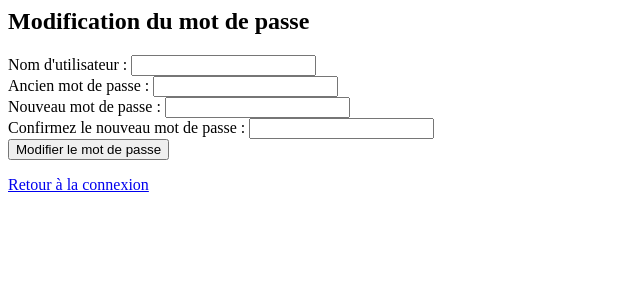
After one commit to Teddy35ted/Expose, a Django app: page /password_change/ in a window 1280 px wide. The commit adds this page. Shown: the top 300 px of the page, without its empty margins (0-640 px from the left). Run offline with Django 5.2, Linux system fonts and the light colour scheme.

Commit message:
nouveau commit

```diff
--- a/Expose/urls.py
+++ b/Expose/urls.py
@@ -23,5 +23,8 @@ urlpatterns = [
     path('login/', views.user_login, name='login'),
     path('signup/', views.signin, name='signin'),
     path('logout/', views.user_logout, name='logout'),
+    path('password_reset_request/', views.password_reset_request, name='password_reset_request'),
+    path('password_reset_confirm/<int:user_id>/', views.password_reset_confirm, name='password_reset_confirm'),
+    path('password_change/', views.password_change, name='password_change'),
     path('admin/', admin.site.urls),
 ]
--- a/connexion/templates/login.html
+++ b/connexion/templates/login.html
@@ -10,6 +10,9 @@
     <br>
     <button type="submit">Se connecter</button>
 </form>
+<p>
+    <a href="{% url 'password_reset_request' %}">Modifier le mot de passe</a>
+</p>
 <p>Pas encore inscrit ? <a href="{% url 'signin' %}">Inscrivez-vous ici</a>.</p>
 {% if error %}
     <p style="color: red;">{{ error }}</p>
--- /dev/null
+++ b/connexion/templates/password_change.html
@@ -0,0 +1,25 @@
+<!-- auth/templates/auth/password_change.html -->
+<h2>Modification du mot de passe</h2>
+<form method="post">
+    {% csrf_token %}
+    <label for="nom">Nom d'utilisateur :</label>
+    <input type="text" id="nom" name="nom" required>
+    <br>
+    <label for="ancien_mot_de_passe">Ancien mot de passe :</label>
+    <input type="password" id="ancien_mot_de_passe" name="ancien_mot_de_passe" required>
+    <br>
+    <label for="nouveau_mot_de_passe">Nouveau mot de passe :</label>
+    <input type="password" id="nouveau_mot_de_passe" name="nouveau_mot_de_passe" required>
+    <br>
+    <label for="confirm_mot_de_passe">Confirmez le nouveau mot de passe :</label>
+    <input type="password" id="confirm_mot_de_passe" name="confirm_mot_de_passe" required>
+    <br>
+    <button type="submit">Modifier le mot de passe</button>
+</form>
+{% if error %}
+    <p style="color: red;">{{ error }}</p>
+{% endif %}
+{% if success %}
+    <p style="color: green;">{{ success }}</p>
+{% endif %}
+<p><a href="{% url 'login' %}">Retour à la connexion</a></p>
--- a/connexion/views.py
+++ b/connexion/views.py
@@ -16,7 +16,7 @@ def signin(request):
         mot_de_passe_hash = hash_password(mot_de_passe)
 
         # Crée un nouvel utilisateur
-        Utilisateur.objects.create(nom=nom, mot_de_passe=mot_de_passe_hash.decode('utf-8'))  # Convertit le hash en chaîne
+        Utilisateur.objects.create(nom=nom, mot_de_passe=mot_de_passe_hash.decode('utf-8'))  # Convertit en chaîne
 
         return redirect('login')  # Redirige vers la page de connexion
 
@@ -61,3 +61,69 @@ def user_logout(request):
     if 'username' in request.session:
         del request.session['username']
     return redirect('login')
+
+
+def password_reset_request(request):
+    if request.method == 'POST':
+        nom = request.POST.get('nom')  # Nom d'utilisateur ou email
+        try:
+            utilisateur = Utilisateur.objects.get(nom=nom)
+            # Redirige vers la page de réinitialisation avec l'ID de l'utilisateur
+            return redirect('password_reset_confirm', user_id=utilisateur.id)
+        except Utilisateur.DoesNotExist:
+            return render(request, 'password_reset_request.html', {'error': 'Aucun utilisateur trouvé avec ce nom.'})
+
+    return render(request, 'password_reset_request.html')
+
+def password_reset_confirm(request, user_id):
+    try:
+        utilisateur = Utilisateur.objects.get(id=user_id)
+    except Utilisateur.DoesNotExist:
+        return render(request, 'password_reset_confirm.html', {'error': 'Utilisateur non trouvé.'})
+
+    if request.method == 'POST':
+        nouveau_mot_de_passe = request.POST.get('nouveau_mot_de_passe')
+        confirm_mot_de_passe = request.POST.get('confirm_mot_de_passe')
+
+        if nouveau_mot_de_passe != confirm_mot_de_passe:
+            return render(request, 'password_reset_confirm.html', {'error': 'Les mots de passe ne correspondent pas.'})
+
+        # Hash le nouveau mot de passe
+        utilisateur.mot_de_passe = hash_password(nouveau_mot_de_passe)
+        utilisateur.save()
+
+        return render(request, 'password_reset_confirm.html', {'success': 'Votre mot de passe a été réinitialisé avec succès.'})
+
+    return render(request, 'password_reset_confirm.html', {'user_id': user_id})
+
+
+def password_change(request):
+    if request.method == 'POST':
+        nom = request.POST.get('nom')
+        ancien_mot_de_passe = request.POST.get('ancien_mot_de_passe')
+        nouveau_mot_de_passe = request.POST.get('nouveau_mot_de_passe')
+        confirm_mot_de_passe = request.POST.get('confirm_mot_de_passe')
+
+        try:
+            utilisateur = Utilisateur.objects.get(nom=nom)
+        except Utilisateur.DoesNotExist:
+            return render(request, 'password_change.html', {'error': 'Nom d\'utilisateur incorrect.'})
+
+        # Vérifie l'ancien mot de passe
+        if not check_password(ancien_mot_de_passe, utilisateur.mot_de_passe):
+            return render(request, 'password_change.html', {'error': 'Ancien mot de passe incorrect.'})
+
+        # Vérifie que les nouveaux mots de passe correspondent
+        if nouveau_mot_de_passe != confirm_mot_de_passe:
+            return render(request, 'password_change.html', {'error': 'Les nouveaux mots de passe ne correspondent pas.'})
+
+        # Hash le nouveau mot de passe
+        nouveau_mot_de_passe_hash = hash_password(nouveau_mot_de_passe)
+
+        # Met à jour le mot de passe dans la base de données
+        utilisateur.mot_de_passe = nouveau_mot_de_passe_hash.decode('utf-8')  # Convertit en chaîne
+        utilisateur.save()
+
+        return render(request, 'password_change.html', {'success': 'Votre mot de passe a été modifié avec succès.'})
+
+    return render(request, 'password_change.html')
```
Also changed, not shown: connexion/templates/password_reset_confirm.html (added, +20 -0 lines), connexion/templates/password_reset_request.html (added, +13 -0 lines), connexion/utils.py (+4 -3 lines), db.sqlite3.
